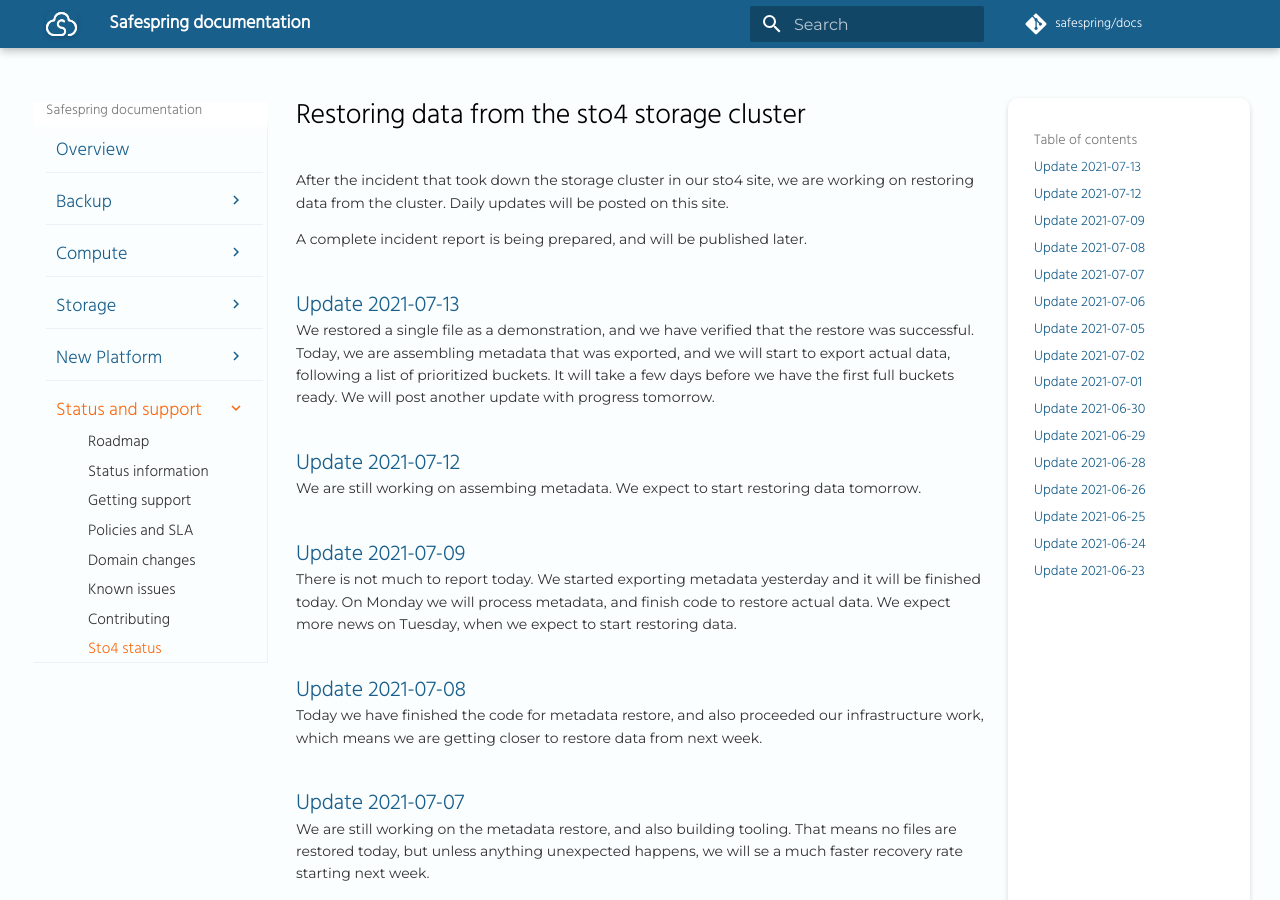
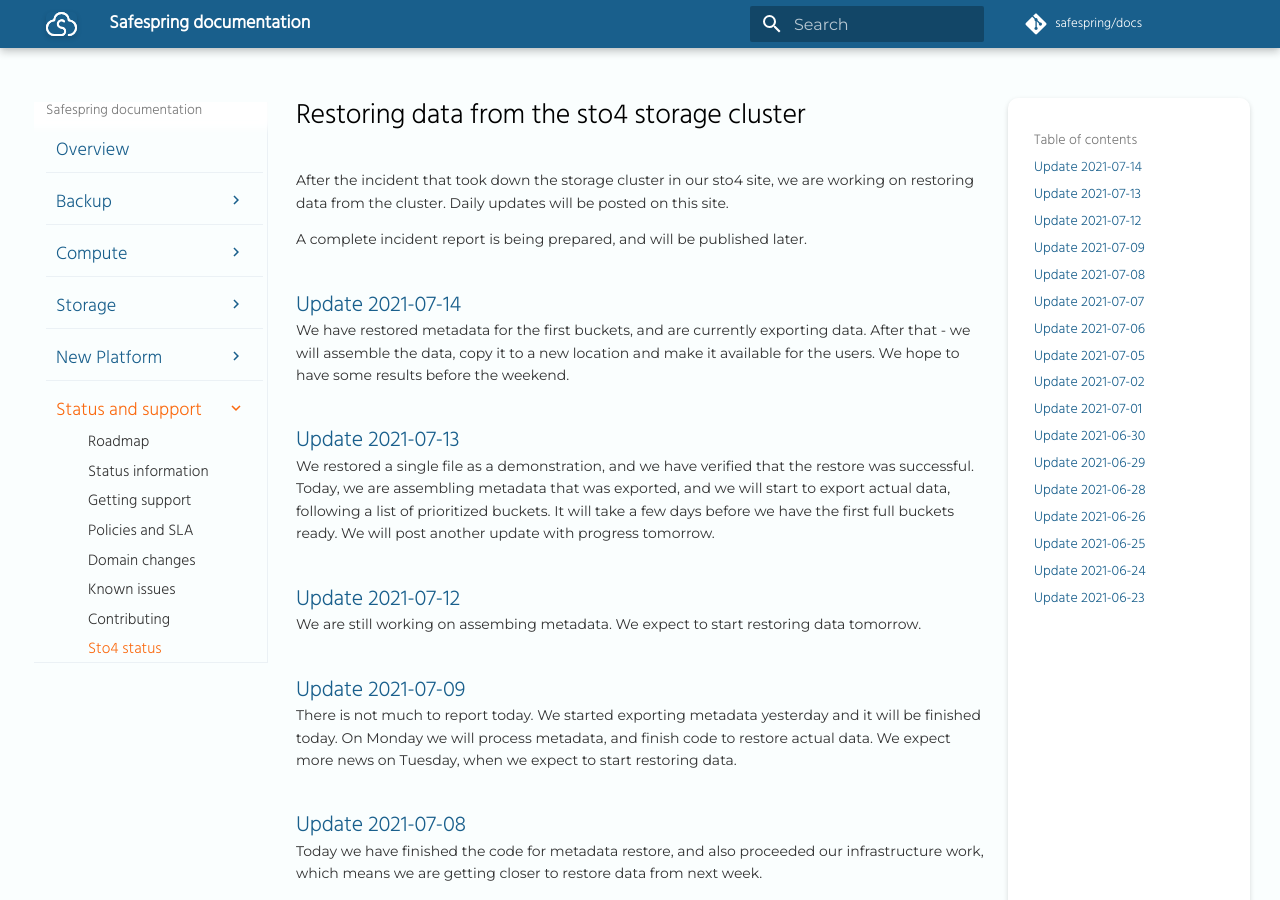
Before and after one commit to safespring/docs, an MkDocs documentation site: the page built from content/service/sto4_storage.md, in a window 1280 px wide and 900 px high. Built offline with MkDocs 1.6.1 and Material for MkDocs 9.7.7, drawn with Linux system fonts in a browser that asks for light colours; a script that is not in the unit is left out; comment, search, counter and statistics services are not loaded; old or Windows-style settings are respelled for this version of MkDocs.

Commit message:
daily update for sto4

```diff
--- a/content/service/sto4_storage.md
+++ b/content/service/sto4_storage.md
@@ -4,6 +4,9 @@
 
 A complete incident report is being prepared, and will be published later.
 
+## Update 2021-07-14
+
+We have restored metadata for the first buckets, and are currently exporting data. After that - we will assemble the data, copy it to a new location and make it available for the users. We hope to have some results before the weekend.
 ## Update 2021-07-13
 
 We restored a single file as a demonstration, and we have verified that the restore was successful. Today, we are assembling metadata that was exported, and we will start to export actual data, following a list of prioritized buckets. It will take a few days before we have the first full buckets ready. We will post another update with progress tomorrow.
```
